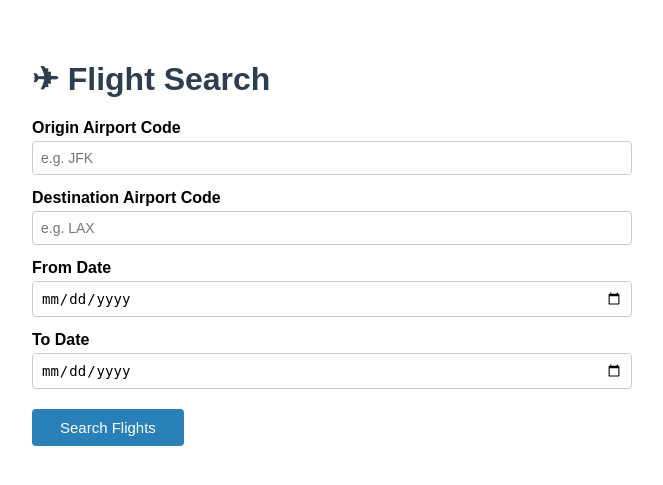
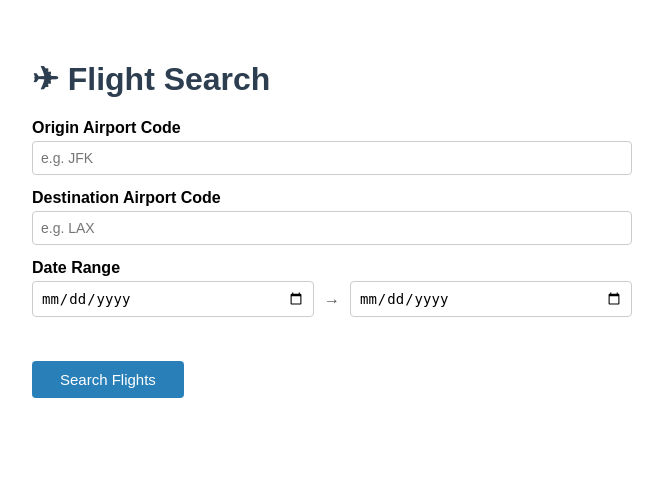
Before and after one commit to ShaliniGupta14/cs6083-ps3, a FastAPI app: page / in a window 1280 px wide. Shown: the top 485 px of the page, without its empty margins (308-971 px from the left). Run offline with FastAPI, Linux system fonts and the light colour scheme; some libraries are stand-ins or nearby versions.

Commit message:
Fix date range picker and add metadata queries

```diff
--- a/templates/index.html
+++ b/templates/index.html
@@ -18,7 +18,7 @@
         margin-top: 14px;
         font-weight: bold;
       }
-      input {
+      input[type="text"] {
         width: 100%;
         padding: 8px;
         margin-top: 4px;
@@ -26,6 +26,24 @@
         border: 1px solid #ccc;
         border-radius: 4px;
         font-size: 14px;
+      }
+      .date-range {
+        display: flex;
+        gap: 10px;
+        margin-top: 4px;
+      }
+      .date-range input {
+        flex: 1;
+        padding: 8px;
+        border: 1px solid #ccc;
+        border-radius: 4px;
+        font-size: 14px;
+      }
+      .date-range span {
+        display: flex;
+        align-items: center;
+        color: #555;
+        font-weight: normal;
       }
       button {
         margin-top: 20px;
@@ -40,11 +58,17 @@
       button:hover {
         background: #1f6591;
       }
+      #range-display {
+        margin-top: 6px;
+        font-size: 13px;
+        color: #2980b9;
+        min-height: 18px;
+      }
     </style>
   </head>
   <body>
     <h1>✈ Flight Search</h1>
-    <form method="post" action="/flights">
+    <form method="post" action="/flights" onsubmit="return validateDates()">
       <label
         >Origin Airport Code
         <input
@@ -66,14 +90,54 @@
         />
       </label>
       <label
-        >From Date
-        <input type="date" name="date_from" required />
-      </label>
-      <label
-        >To Date
-        <input type="date" name="date_to" required />
+        >Date Range
+        <div class="date-range">
+          <input
+            type="date"
+            name="date_from"
+            id="date_from"
+            required
+            onchange="updateRange()"
+          />
+          <span>→</span>
+          <input
+            type="date"
+            name="date_to"
+            id="date_to"
+            required
+            onchange="updateRange()"
+          />
+        </div>
+        <div id="range-display"></div>
       </label>
       <button type="submit">Search Flights</button>
     </form>
+    <script>
+      function updateRange() {
+        const from = document.getElementById("date_from").value;
+        const to = document.getElementById("date_to").value;
+        const el = document.getElementById("range-display");
+        if (from && to) {
+          if (to < from) {
+            el.style.color = "#e74c3c";
+            el.textContent = "⚠ End date must be after start date.";
+          } else {
+            const days =
+              Math.round((new Date(to) - new Date(from)) / 86400000) + 1;
+            el.style.color = "#2980b9";
+            el.textContent = `📅 ${days} day${days > 1 ? "s" : ""} selected`;
+          }
+        }
+      }
+      function validateDates() {
+        const from = document.getElementById("date_from").value;
+        const to = document.getElementById("date_to").value;
+        if (to < from) {
+          alert("End date must be on or after the start date.");
+          return false;
+        }
+        return true;
+      }
+    </script>
   </body>
 </html>
```
